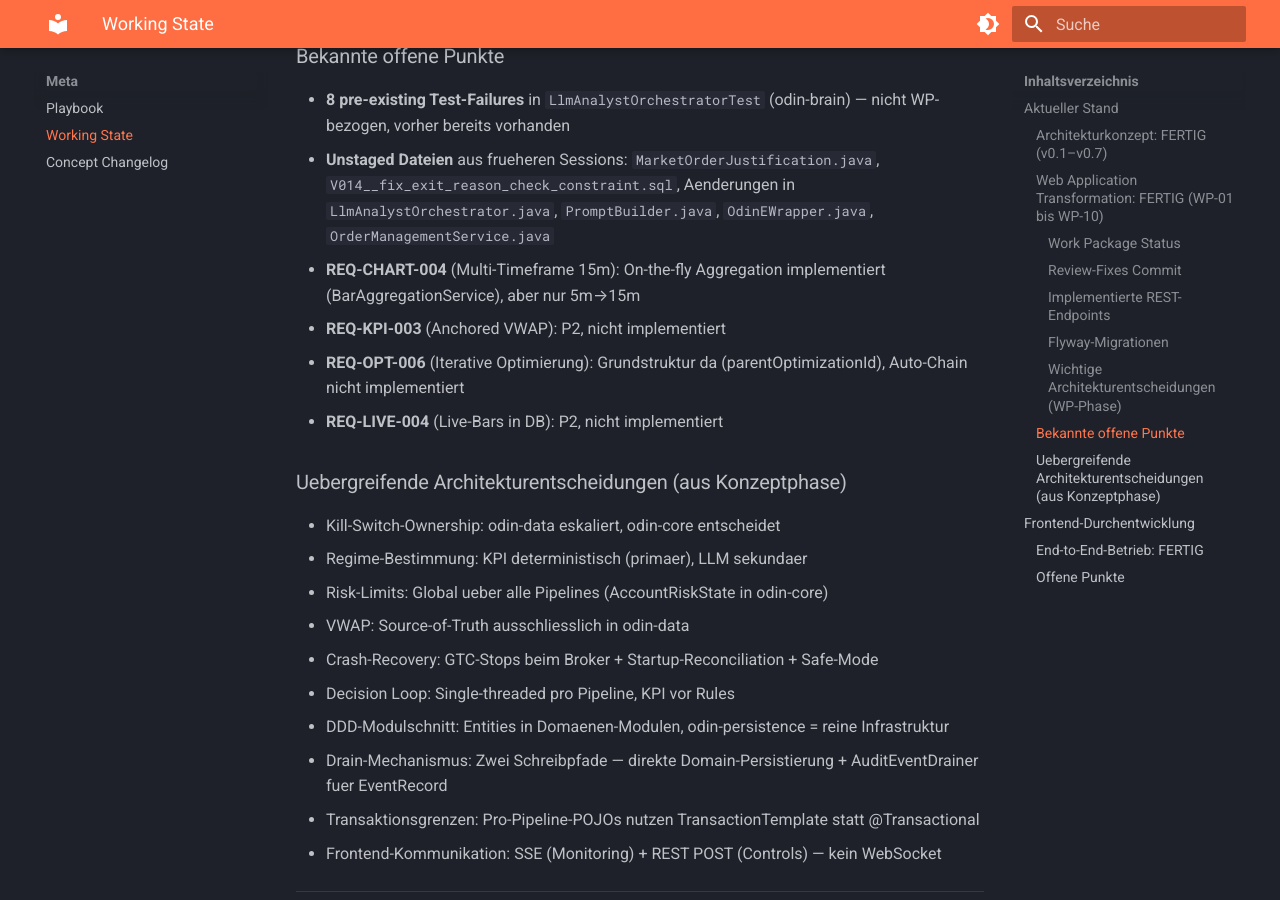
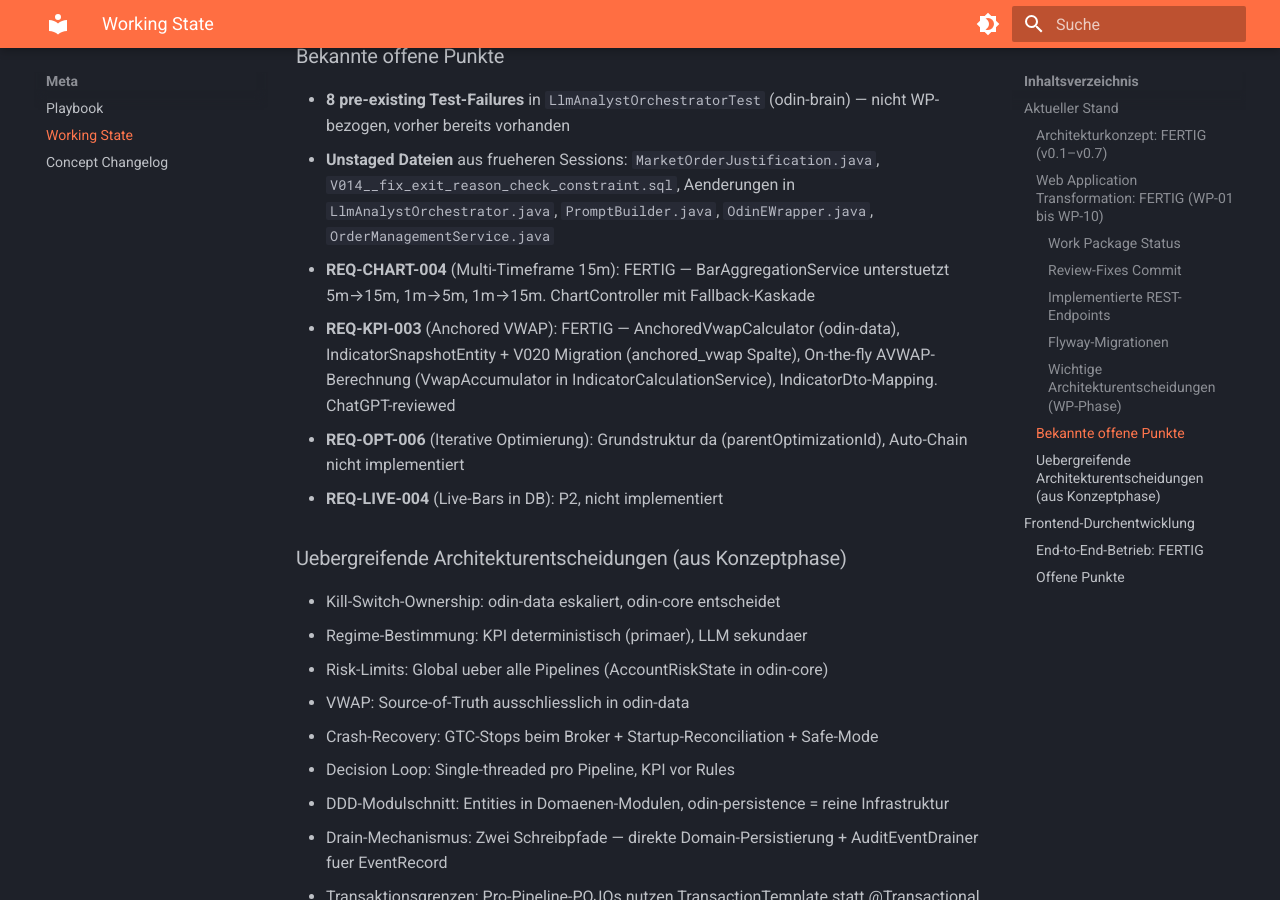
Before and after one commit to saltenhof/its-odin-wiki, an MkDocs documentation site: the page built from docs/meta/working-state.md, in a window 1280 px wide and 900 px high, scrolled down 4704 px. Built offline with MkDocs 1.6.1 and Material for MkDocs 9.7.7, drawn with Linux system fonts in a browser that asks for light colours; some of the changed text lies outside the part shown.

Commit message:
docs: update working-state for REQ-CHART-004 and REQ-KPI-003 completion
REQ-CHART-004 (Multi-Timeframe): Marked as FERTIG - was already fully
implemented (5m->15m, 1m->5m, 1m->15m with fallback cascade).
REQ-KPI-003 (Anchored VWAP): Marked as FERTIG - persistence, on-the-fly
computation, and ChatGPT review completed.

Co-Authored-By: Claude Opus 4.6 <noreply@anthropic.com>

```diff
--- a/docs/meta/working-state.md
+++ b/docs/meta/working-state.md
@@ -120,8 +120,8 @@ Alle 10 Work Packages aus dem Anforderungskatalog (`frontend/requirements/web-ap
 
 - **8 pre-existing Test-Failures** in `LlmAnalystOrchestratorTest` (odin-brain) — nicht WP-bezogen, vorher bereits vorhanden
 - **Unstaged Dateien** aus frueheren Sessions: `MarketOrderJustification.java`, `V014__fix_exit_reason_check_constraint.sql`, Aenderungen in `LlmAnalystOrchestrator.java`, `PromptBuilder.java`, `OdinEWrapper.java`, `OrderManagementService.java`
-- **REQ-CHART-004** (Multi-Timeframe 15m): On-the-fly Aggregation implementiert (BarAggregationService), aber nur 5m→15m
-- **REQ-KPI-003** (Anchored VWAP): P2, nicht implementiert
+- **REQ-CHART-004** (Multi-Timeframe 15m): FERTIG — BarAggregationService unterstuetzt 5m→15m, 1m→5m, 1m→15m. ChartController mit Fallback-Kaskade
+- **REQ-KPI-003** (Anchored VWAP): FERTIG — AnchoredVwapCalculator (odin-data), IndicatorSnapshotEntity + V020 Migration (anchored_vwap Spalte), On-the-fly AVWAP-Berechnung (VwapAccumulator in IndicatorCalculationService), IndicatorDto-Mapping. ChatGPT-reviewed
 - **REQ-OPT-006** (Iterative Optimierung): Grundstruktur da (parentOptimizationId), Auto-Chain nicht implementiert
 - **REQ-LIVE-004** (Live-Bars in DB): P2, nicht implementiert
 
@@ -181,7 +181,5 @@ Frontend und Backend laufen End-to-End gegen die echte Datenbank.
 ### Offene Punkte
 
 - **8 pre-existing Test-Failures** in `LlmAnalystOrchestratorTest` (odin-brain)
-- **REQ-CHART-004** (Multi-Timeframe 15m): Nur 5m→15m
-- **REQ-KPI-003** (Anchored VWAP): P2, nicht implementiert
 - **REQ-OPT-006** (Iterative Optimierung): Auto-Chain nicht implementiert
 - **REQ-LIVE-004** (Live-Bars in DB): P2, nicht implementiert
```
